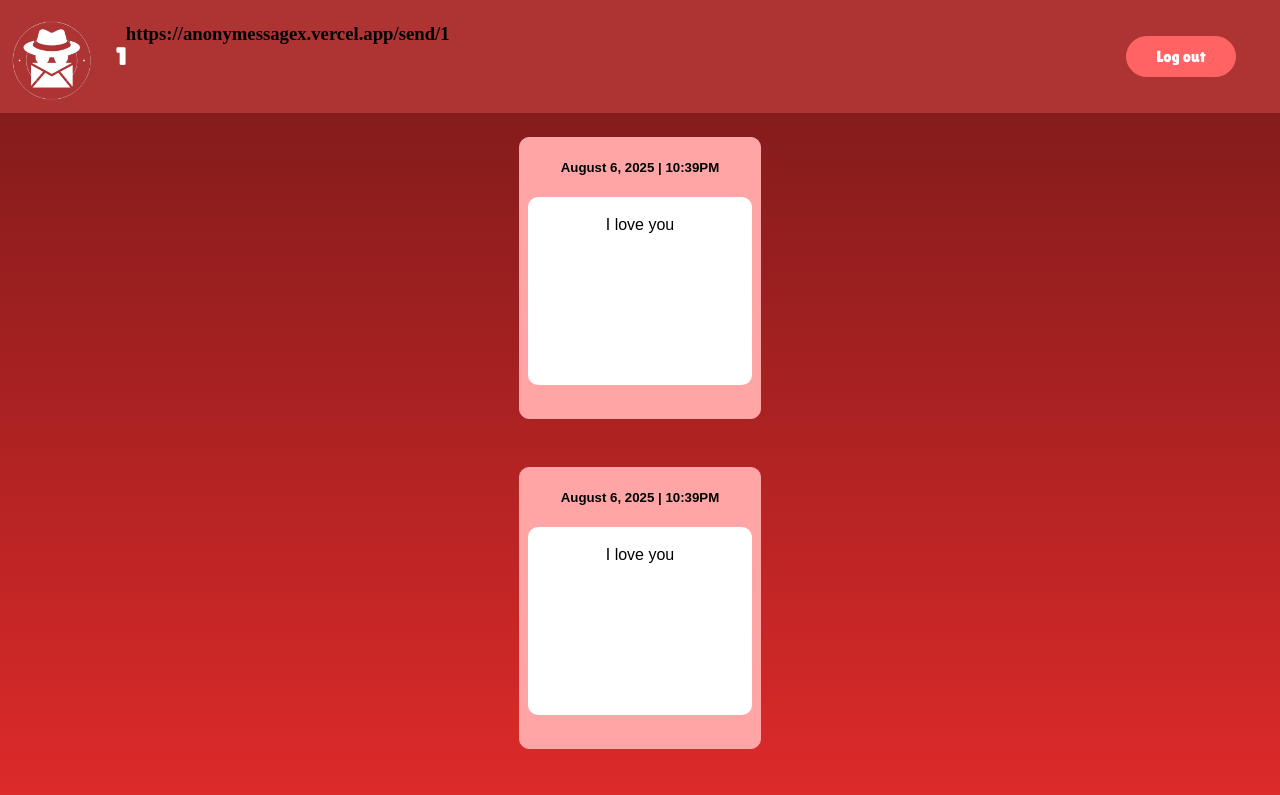
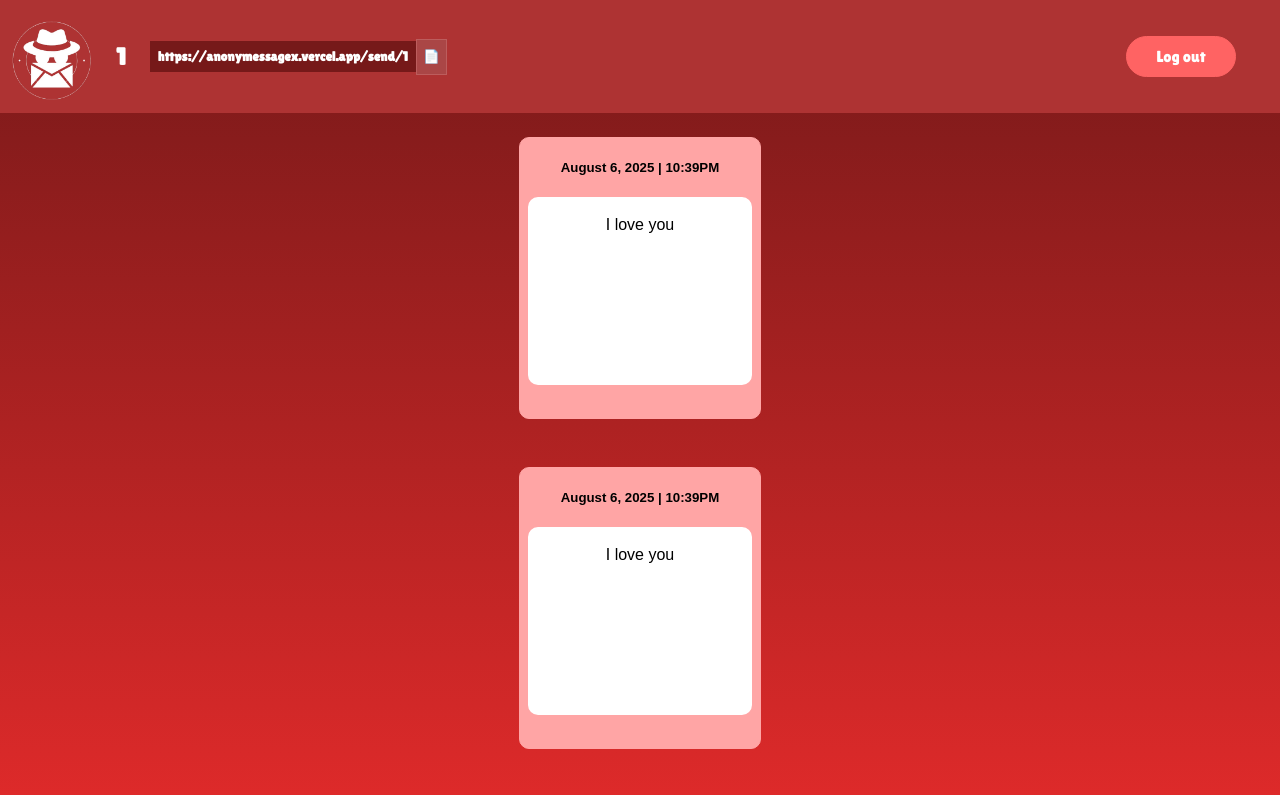
Before and after one commit to Rendeyl/AnonyMessage-Project, a React (Vite) app in the folder Front-end/AnonyMessage/: page /User/1 in a window 1280 px wide. Shown: the top 795 px of the page. Built offline with nearby package versions, Linux system fonts and the light colour scheme.

Commit message:
copy btn

```diff
--- a/Front-end/AnonyMessage/src/index.css
+++ b/Front-end/AnonyMessage/src/index.css
@@ -162,6 +162,35 @@ body{
   font-family: "Lilita one";
   align-self: center;
   margin-left: 3vh;
+}
+
+#linkbox{
+  display: flex;
+  flex-direction: row;
+  justify-self: center;
+  align-self: center;
+  margin-left: 3vh;
+}
+
+#userLink{
+  align-self: center;
+  color: white;
+  font-family: "Lilita one";
+  background-color: #761919;
+  padding: 1vh;
+}
+
+#copyLink{
+  background-color: #aa4646;
+  height: 4.5vh;
+  align-self: center;
+  border: 1px solid #bc5d5d;
+  color: white;
+  font-family: "Lilita one";
+}
+
+#copyLink:active{
+  background-color: #894343;
 }
 
 #logoutBTN{
--- a/Front-end/AnonyMessage/src/pages/userpage.jsx
+++ b/Front-end/AnonyMessage/src/pages/userpage.jsx
@@ -1,11 +1,13 @@
 import { useParams } from "react-router-dom";
 import TextCard from "../Components/card";
 import { useNavigate } from "react-router-dom";
+import { useState } from "react";
 
 function UserPage(){
 
     const navigate = useNavigate();
     const {username} = useParams();
+    const [copied, setCopied] = useState(false);
 
     let tnd = "August  6, 2025 | 10:39PM";
     let message = "I love you";
@@ -13,6 +15,18 @@ function UserPage(){
     async function logout() {
         navigate("/");
     }
+
+    async function handleCopy() {
+    const userLink = `https://anonymessagex.vercel.app/send/${username}`;
+    try {
+      await navigator.clipboard.writeText(userLink);
+      setCopied(true);
+      setTimeout(() => setCopied(false), 1000); // reset after 2s
+    } catch (err) {
+      console.error("Failed to copy:", err);
+    }
+  }
+
 
     return(
 
@@ -22,7 +36,13 @@ function UserPage(){
 
                 <h1 id="displayUser">{username}</h1>
 
-                <h3 id="userLink">https://anonymessagex.vercel.app/send/{username}</h3>
+                <div id="linkbox">
+                    <h5 id="userLink">https://anonymessagex.vercel.app/send/{username}</h5>
+                    <button id="copyLink" onClick={handleCopy}>
+                    {copied ? "✅ Copied!" : "📄"}
+                    </button>
+                </div>
+
                 <button id="logoutBTN" onClick={logout}>Log out</button>
             </header>
 
```
